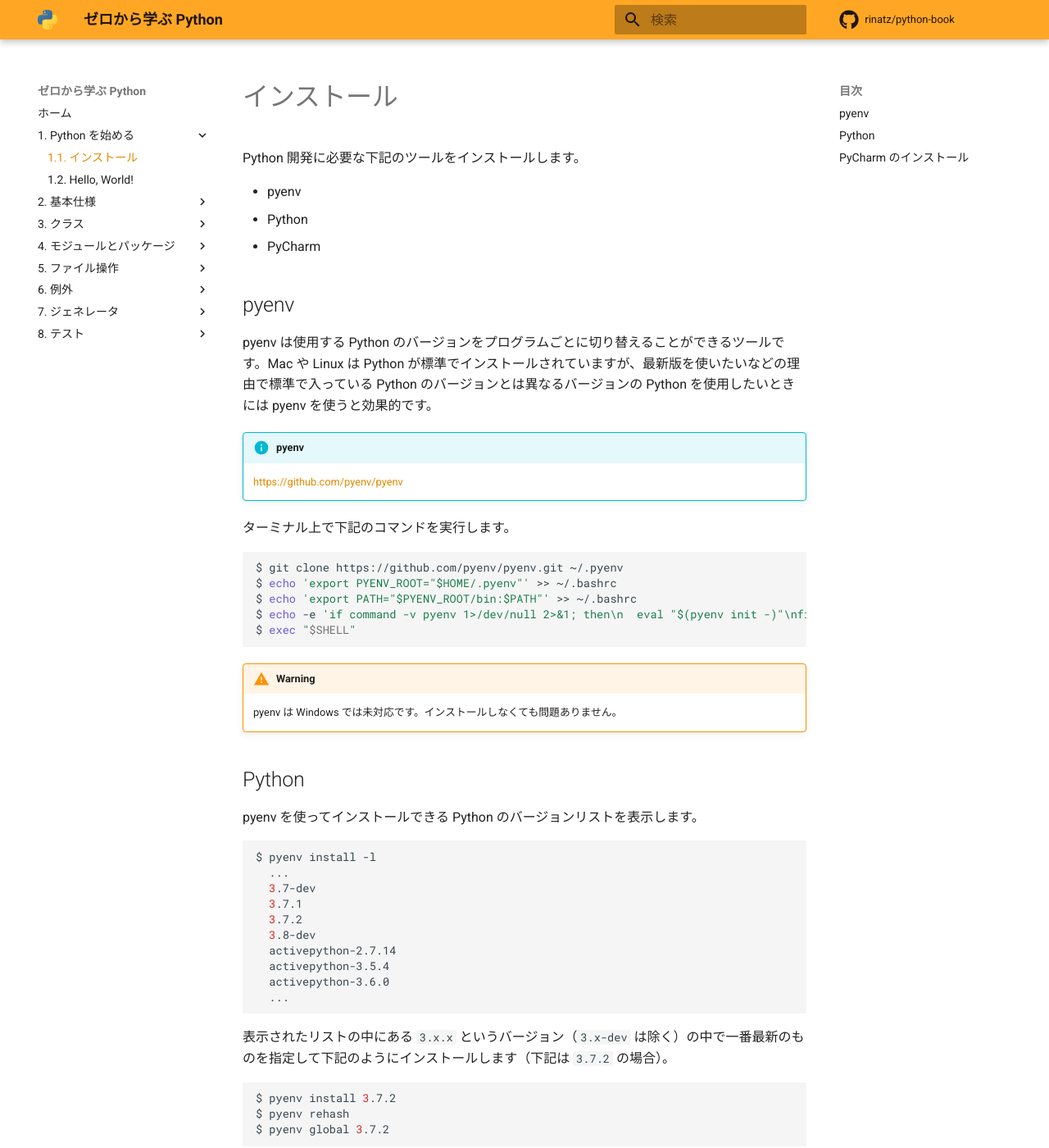
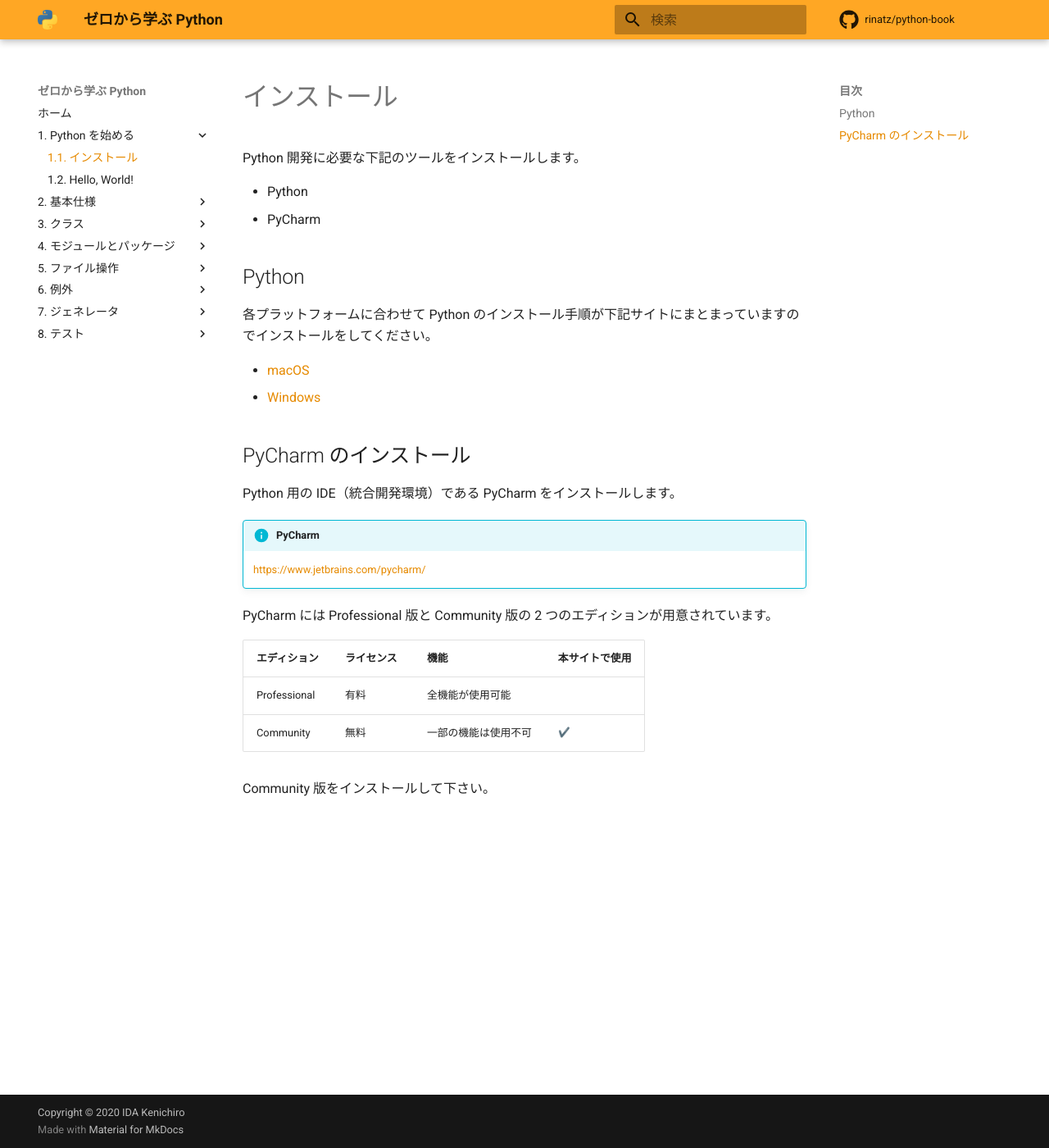
Before and after one commit to rinatz/python-book, an MkDocs documentation site: the page built from docs/ch01-01-installation.md, in a window 1280 px wide and 1400 px high. Shown: the whole window at 82% size. Built offline with MkDocs 1.6.1 and Material for MkDocs 9.7.7, drawn with Linux system fonts in a browser that asks for light colours; emoji names are drawn with the system emoji font; comment, search, counter and statistics services are not loaded; some of the changed text lies outside the part shown.

Commit message:
Goodbye pyenv

````diff
--- a/docs/ch01-01-installation.md
+++ b/docs/ch01-01-installation.md
@@ -2,85 +2,15 @@
 
 Python 開発に必要な下記のツールをインストールします。
 
-- pyenv
 - Python
 - PyCharm
 
-## pyenv
-
-pyenv は使用する Python のバージョンをプログラムごとに切り替えることができるツールです。Mac や Linux は Python が標準でインストールされていますが、最新版を使いたいなどの理由で標準で入っている Python のバージョンとは異なるバージョンの Python を使用したいときには pyenv を使うと効果的です。
-
-!!! info "pyenv"
-    https://github.com/pyenv/pyenv
-
-ターミナル上で下記のコマンドを実行します。
-
-```shell
-$ git clone https://github.com/pyenv/pyenv.git ~/.pyenv
-$ echo 'export PYENV_ROOT="$HOME/.pyenv"' >> ~/.bashrc
-$ echo 'export PATH="$PYENV_ROOT/bin:$PATH"' >> ~/.bashrc
-$ echo -e 'if command -v pyenv 1>/dev/null 2>&1; then\n  eval "$(pyenv init -)"\nfi' >> ~/.bashrc
-$ exec "$SHELL"
-```
-
-!!! warning
-    pyenv は Windows では未対応です。インストールしなくても問題ありません。
-
 ## Python
 
-pyenv を使ってインストールできる Python のバージョンリストを表示します。
+各プラットフォームに合わせて Python のインストール手順が下記サイトにまとまっていますのでインストールをしてください。
 
-```shell
-$ pyenv install -l
-  ...
-  3.7-dev
-  3.7.1
-  3.7.2
-  3.8-dev
-  activepython-2.7.14
-  activepython-3.5.4
-  activepython-3.6.0
-  ...
-```
-
-表示されたリストの中にある `3.x.x` というバージョン（`3.x-dev` は除く）の中で一番最新のものを指定して下記のようにインストールします（下記は `3.7.2` の場合）。
-
-```shell
-$ pyenv install 3.7.2
-$ pyenv rehash
-$ pyenv global 3.7.2
-```
-
-インストールが成功したかどうかを下記コマンドで確認します。バージョンが表示されれば成功です。
-
-```shell
-$ python -V
-Python 3.7.2
-```
-
-!!! info "macOS でのインストール"
-    Python のインストール時にエラーが出る場合は下記のコマンドを実行した後、再度 Python のインストールを試してください。
-
-    ```shell
-    $ xcode-select --install
-    $ brew install openssl readline sqlite3 xz zlib
-    $ sudo installer -pkg /Library/Developer/CommandLineTools/Packages/macOS_SDK_headers_for_macOS_10.14.pkg -target /
-    ```
-
-!!! info "Windows でのインストール"
-    下記のリンクを参考にしてインストールをしてください。
-
-    1. [環境構築ガイド](https://www.python.jp/install/windows/index.html)
-    1. [Cコンパイラのインストール](https://www.python.jp/install/windows/install_vstools2017.html)
-
-    コマンドプロンプト上で下記のコマンドを打ってバージョンが表示されれば成功です。
-
-    ```shell
-    $ py -V
-    Python 3.7.2
-    ```
-
-    本サイトに登場する `python` というコマンドは全て `py` と読み替えてください。
+- [macOS](https://www.python.jp/install/macos/install_python.html)
+- [Windows](https://www.python.jp/install/windows/install.html)
 
 ## PyCharm のインストール
 
````
